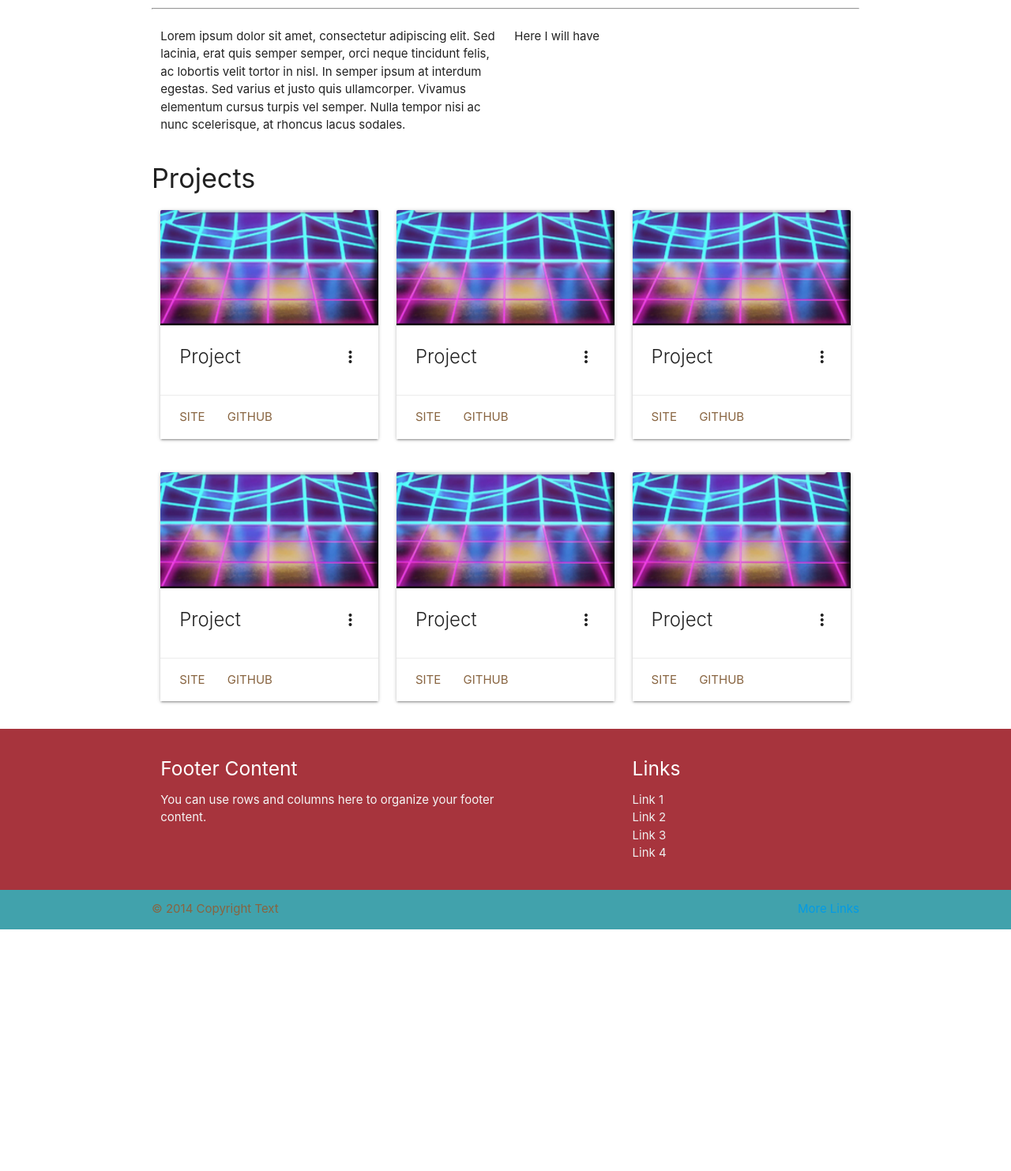
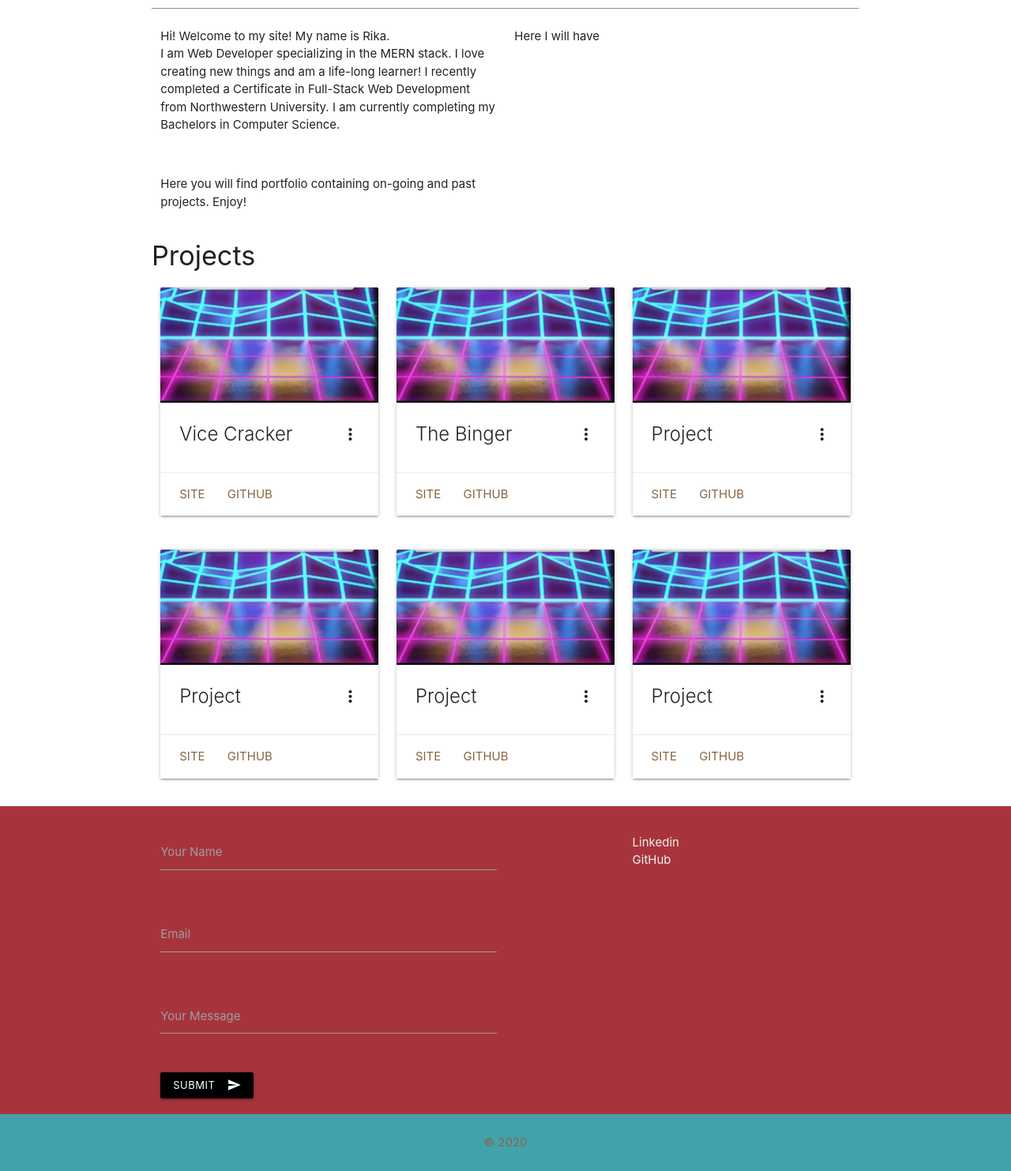
Before and after one commit to tarikac/tarikac.github.io, a plain HTML site: page index.html in a window 1280 px wide. Shown: the part 517-2000 px from the top of the page at 79% size. Before the commit the page ends 1694 px from the top, so only its background shows below. Drawn offline with nearby package versions, Linux system fonts and the light colour scheme.

Commit message:
updated footer with contact form, adding projects

```diff
--- a/index.html
+++ b/index.html
@@ -35,9 +35,12 @@
             <hr>
             <div class="row">
             <div class="col s12 m6 l6">
-            <p>Lorem ipsum dolor sit amet, consectetur adipiscing elit. Sed lacinia, erat quis semper semper, orci neque tincidunt
-            felis, ac lobortis velit tortor in nisl. In semper ipsum at interdum egestas. Sed varius et justo quis ullamcorper.
-            Vivamus elementum cursus turpis vel semper. Nulla tempor nisi ac nunc scelerisque, at rhoncus lacus sodales.</p>
+            <p>Hi!
+            Welcome to my site! My name is Rika. <br>I am Web Developer specializing in the MERN stack. I love creating new things and am a life-long learner!
+        I recently completed a Certificate in Full-Stack Web Development from Northwestern University. I am currently completing
+        my Bachelors in Computer Science. </p> <br>
+        <p>
+        Here you will find portfolio containing on-going and past projects. Enjoy! </p>
             </div>
             <div class="col s12 m6 l6">
                 <p>Here I will have </p>
@@ -46,7 +49,7 @@
 
            <h4> Projects</h4>
            <div class="row">
-               <div class="col s9 m4">
+               <div class="col s9 offset-s1 m4">
                    <div class="card sticky-action">
                        <div class="card-image">
 
@@ -54,41 +57,45 @@
 
                        </div>
                        <div class="card-content">
-                           <span class="card-title activator">Project <i class="material-icons right">more_vert</i></span>
+                           <span class="card-title activator">Vice Cracker <i class="material-icons right">more_vert</i></span>
                        </div>
                        <div class="card-action">
-                           <a href="#" target="_blank" class="project_links"> Site </a>
-                           <a href="#" target="_blank" class="project_links"> GitHub</a>
+                           <a href="https://vice-cracker.herokuapp.com/" target="_blank" class="project_links"> Site </a>
+                           <a href="https://github.com/mildlysharpcoders/vice-cracker" target="_blank" class="project_links"> GitHub</a>
                        </div>
                      <div class="card-reveal">
                          <span class="card-title"><i class="material-icons right">close</i></span>
-                <p>Suspendisse nec leo vitae nisl imperdiet blandit. Suspendisse mollis nisi a est venenatis tincidunt. Donec eu orci eget
-                nisi hendrerit interdum. Phasellus et cursus lacus. Suspendisse vehicula suscipit lectus vitae ultricies.</p>
+                <p>A mobile first app to help track daily/monthly consumption of your vices like consuming too much
+                    beer or ice cream. You will be alaert when you max your consumption level but no worries we will keep
+                    you movited by sending you via text info on local heath stores, gyms, healthy recipes, and work out videos
+                    for you.
+                    <br>
+                    Improve yourself everyday!
+                </p>
                 </div>
             </div>
             </div>
-               <div class="col s9 m4">
+               <div class="col s9 offset-s1 m4">
                    <div class="card sticky-action">
                        <div class="card-image">
 
                         <img src="assets/images/vice.png">
                        </div>
                        <div class="card-content">
-                           <span class="card-title activator"> Project <i class="material-icons right">more_vert</i></span>
+                           <span class="card-title activator"> The Binger <i class="material-icons right">more_vert</i></span>
                        </div>
                        <div class="card-action">
-                        <a href="#" target="_blank" class="project_links"> Site </a>
-                        <a href="#" target="_blank" class="project_links"> GitHub</a>
+                        <a href="https://github.com/team1-rikafaraahpaul/Aggregator" target="_blank" class="project_links"> Site </a>
+                        <a href="https://team1-rikafaraahpaul.github.io/Aggregator/" target="_blank" class="project_links"> GitHub</a>
                        </div>
                      <div class="card-reveal">
                          <span class="card-title"><i class="material-icons right">close</i></span>
-                <p>Duis at augue in libero ultricies egestas. Nulla euismod turpis non nibh condimentum, sollicitudin pulvinar urna
-                hendrerit. Ut viverra aliquet purus vel condimentum. Praesent risus lacus, fermentum sit amet maximus in, interdum quis
-                elit.</p>
+                <p> Use The Binger to locate your favorite shows, save to a watchlist and check off the epsiodes you have completed. This
+                helps you track the episodes you have watched for all your binge watching needs!</p>
                 </div>
                    </div>
                </div>
-               <div class="col s9 m4">
+               <div class="col s9 offset-s1 m4">
                    <div class="card sticky-action">
                        <div class="card-image">
 
@@ -110,7 +117,7 @@
             </div>
            </div>
            <div class="row">
-            <div class="col s9 m4">
+            <div class="col s9 offset-s1 m4">
                 <div class="card sticky-action">
                     <div class="card-image">
 
@@ -130,7 +137,7 @@
              </div>
          </div>
          </div>
-            <div class="col s9 m4">
+            <div class="col s9 offset-s1 m4">
                 <div class="card sticky-action">
                     <div class="card-image">
 
@@ -151,7 +158,7 @@
              </div>
                 </div>
             </div>
-            <div class="col s9 m4">
+            <div class="col s9 offset-s1 m4">
                 <div class="card sticky-action">
                     <div class="card-image">
 
@@ -179,25 +186,47 @@
         <footer class="page-footer">
             <div class="container">
               <div class="row">
-                <div class="col l6 s12">
-                  <h5 class="white-text">Footer Content</h5>
-                  <p class="grey-text text-lighten-4">You can use rows and columns here to organize your footer content.</p>
+                  <div class="col l6 m6 s12">
+                  <form action="mailto:tarika.common@gmail.com" method="GET">
+                <div class="row">
+                    <div class="col s12 input-field">
+                        <input id="name" type="text">
+                        <label for="name">Your Name</label>
+                      </div>
+                     </div>
+                 <div class="row">
+                <div class="col s12 input-field">
+                  <input id="email" type="email">
+                  <label for="email">Email</label>
                 </div>
-                <div class="col l4 offset-l2 s12">
-                  <h5 class="white-text">Links</h5>
+                 </div>
+                 <div class="row">
+                     <div class="col s12 input-field">
+                         <textarea id="textarea1" class="materialize-textarea"></textarea>
+                         <label for="textarea1"> Your Message</label>
+                     </div>
+                 </div>
+                 <button class="btn waves-effect black btn-small" type="submit" name="action">Submit
+                     <i class="material-icons right">send</i>
+                 </button>
+                </form>
+                  </div>
+                <div class="col l4 offset-l2 m4 offset-m2 s12">
                   <ul>
-                    <li><a class="grey-text text-lighten-3" href="#!">Link 1</a></li>
-                    <li><a class="grey-text text-lighten-3" href="#!">Link 2</a></li>
-                    <li><a class="grey-text text-lighten-3" href="#!">Link 3</a></li>
-                    <li><a class="grey-text text-lighten-3" href="#!">Link 4</a></li>
+                    <li>
+                        <a class="grey-text text-lighten-3" target="_blank" href="https://www.linkedin.com/in/tarikacommon/">Linkedin</a>
+                    </li>
+                    <li>
+                        <a class="grey-text text-lighten-3" href="https://github.com/tarikac">GitHub</a>
+                    </li>
                   </ul>
                 </div>
               </div>
             </div>
             <div class="footer-copyright">
               <div class="container">
-              © 2014 Copyright Text
-              <a class="right" href="#!">More Links</a>
+              <p class="center"> © 2020</p>
+
               </div>
             </div>
           </footer>
```
